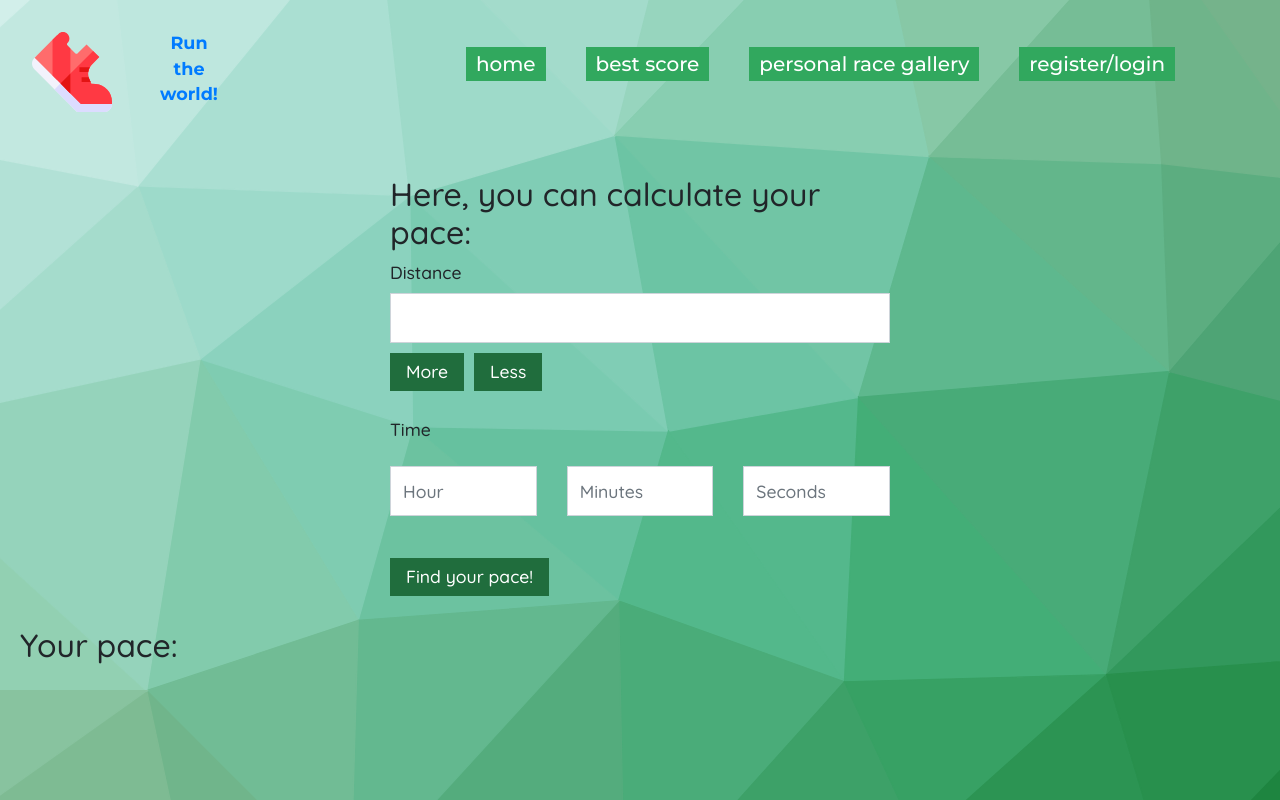
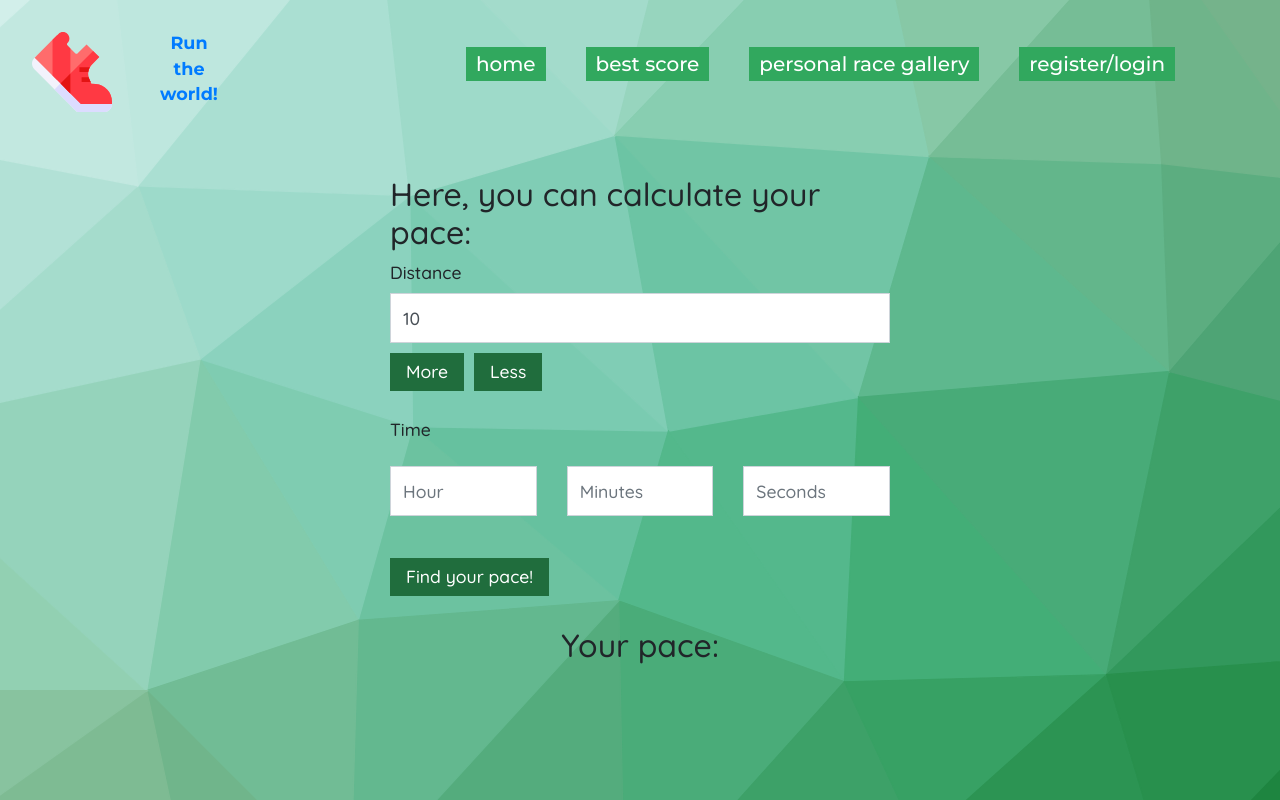
Before and after one commit to annabala/RunningPaceCalculator, a Vue app in the folder running-app/: page /#/ in a window 1280 px wide. Built offline with nearby package versions, Linux system fonts and the light colour scheme.

Commit message:
rename components, add js code to AppCalculatePace comp

```diff
--- a/running-app/src/App.vue
+++ b/running-app/src/App.vue
@@ -9,7 +9,7 @@
               </div>
               <ul id="menu" class="d-flex justify-content-center align-items-center">
               <li><router-link to="/">Home</router-link></li>
-                <li><router-link to="/best-results">Best score</router-link></li>
+                <li><router-link to="/app-results">Best score</router-link></li>
                 <li><router-link to="/personal-race-gallery">Personal race gallery</router-link></li>
                 <li><router-link to="/registration">Register/Login</router-link></li>
               </ul>
@@ -72,24 +72,6 @@ body {
     padding: 30px 0;
 }
 
-
-
-// #vue-app .grid-el:nth-child(1) {
-//     grid-area: 1 / 1 / 2 / 2;
-// }
-
-// // #vue-app .grid-el:nth-child(2) {
-// //     grid-area: 1 / 2 / 2 / 3;
-// // }
-
-// // #vue-app .grid-el:nth-child(3) {
-// //     grid-area: 2 / 1 / 3 / 2;
-// // }
-
-// #vue-app .grid-el:nth-child(2) {
-//     grid-area: 2 / 2 / 3 / 3;
-// }
-
 #vue-app .form {
     max-width: 500px;
     margin: 0 auto;
--- /dev/null
+++ b/running-app/src/components/AppCalculatePace.vue
@@ -0,0 +1,103 @@
+<template>
+  <div class="calculate-pace">
+    <form action="" class="form">
+        <h2 class="h2">Here, you can calculate your pace:</h2>
+        <div class="form-group">
+            <label for="distance">Distance</label>
+            <input type="text" id="distance-input" v-bind:value="distance" class="form-control" required>
+            <button type="button" @click="add(1)">More</button>
+            <button type="button" @click="substract(1)">Less</button>
+        </div>
+        <div class="form-group">
+            <label for="time">Time</label>
+            <div class="row">
+                <div class="col-md-4 my-3"><input type="text" id="hour-input" class="form-control" placeholder="Hour" required><span class="error" aria-live="polite"></span></div>
+                <div class="col-md-4 my-3"><input type="text" id="minutes-input" class="form-control" placeholder="Minutes" required><span class="error" aria-live="polite"></span></div>
+                <div class="col-md-4 my-3"><input type="text" id="seconds-input" class="form-control" placeholder="Seconds" required><span class="error" aria-live="polite"></span></div>
+            </div>
+        </div>
+        <button type="submit" id="show-result" @click="AppCalculatePace()">Find your pace!</button>
+    </form>
+    <div class="calculate-pace--result">
+        <h2 class="h2">Your pace:</h2>
+        <span class="result-div"></span>
+    </div>
+  </div>
+</template>
+
+<script>
+export default {
+  name: 'AppCalculatePace',
+  data() {
+      return {
+        distance: 10,
+        distanceUnit: 'kilometers',
+        result: '<span class="result-time" id="result-time"></span>',
+        newItem: "",
+        itemValues: []
+      }
+  },
+  methods : {
+    add: function(inc) {
+        this.distance += inc;
+        return;
+    },
+    substract: function(dec) {
+        this.distance -= dec;
+        return;
+    },
+    AppCalculatePace: function() {
+        let distance, hour, minutes, seconds, time, result;
+        distance = parseInt(document.getElementById('distance-input').value);
+        hour = parseInt(document.getElementById('hour-input').value);
+        minutes = parseInt(document.getElementById('minutes-input').value);
+        seconds = parseInt(document.getElementById('seconds-input').value);
+        result = document.querySelector('.result-div');
+
+        let hourValue = hour * 60;
+        let minutesValue = minutes * 1;
+        let secondsValue = seconds / 60;
+        let distanceValue = distance * 1;
+        let finalResult = 0;
+
+        time = hourValue + minutesValue + secondsValue;
+
+        finalResult = (time / distanceValue).toFixed(2);
+
+        if(time) {
+                result.innerHTML = `Your result is: ${finalResult} min/km`;
+        } else {
+                alert('Fill empty fields to get a result');
+        }
+
+    },
+    addItem: function() {
+        let elVal, stringValues;
+        let listItem = document.querySelector('.score-list-item');
+        let singleItemValues = document.querySelectorAll('.item-value');
+        let valueArray = Array.prototype.slice.call(singleItemValues);
+        let getValues = valueArray.map((el) => {
+            return elVal = el.value;
+        });
+        if(elVal) {
+            stringValues = getValues.join(', ');
+            listItem.innerHTML = stringValues;
+        }
+    }
+  }
+}
+</script>
+
+<!-- Add "scoped" attribute to limit CSS to this component only -->
+<style scoped lang="scss">
+.calculate-pace {
+    display: flex;
+    flex-direction: column;
+    justify-content: center;
+    &--result {
+    padding: 20px;
+    text-align: center;
+  }
+}
+
+</style>
--- a/running-app/src/components/BestResults.vue
+++ b/running-app/src/components/AppResults.vue
@@ -28,7 +28,7 @@
 
 <script>
 export default {
-  name: 'BestResults'
+  name: 'AppResults'
 }
 </script>
 
--- a/running-app/src/components/CalculatePace.vue
+++ /dev/null
@@ -1,44 +0,0 @@
-<template>
-  <div class="calculate-pace">
-    <form action="" class="form">
-        <h2 class="h2">Here, you can calculate your pace:</h2>
-        <div class="form-group">
-            <label for="distance">Distance</label>
-            <input type="text" id="distance-input" class="form-control" required>
-            <button type="button">More</button>
-            <button type="button">Less</button>
-        </div>
-        <div class="form-group">
-            <label for="time">Time</label>
-            <div class="row">
-                <div class="col-md-4 my-3"><input type="text" id="hour-input" class="form-control" placeholder="Hour" required><span class="error" aria-live="polite"></span></div>
-                <div class="col-md-4 my-3"><input type="text" id="minutes-input" class="form-control" placeholder="Minutes" required><span class="error" aria-live="polite"></span></div>
-                <div class="col-md-4 my-3"><input type="text" id="seconds-input" class="form-control" placeholder="Seconds" required><span class="error" aria-live="polite"></span></div>
-            </div>
-        </div>
-        <button type="submit" id="show-result">Find your pace!</button>
-    </form>
-    <div class="calculate-pace--result">
-        <h2 class="h2">Your pace:</h2>
-        <span class="result-div"></span>
-    </div>
-  </div>
-</template>
-
-<script>
-export default {
-  name: 'CalculatePace'
-}
-</script>
-
-<!-- Add "scoped" attribute to limit CSS to this component only -->
-<style scoped lang="scss">
-.calculate-pace {
-    display: flex;
-    flex-direction: column;
-    justify-content: center;
-    &--result {
-    padding: 20px;
-  }
-}
-</style>
--- a/running-app/src/router/index.js
+++ b/running-app/src/router/index.js
@@ -11,12 +11,12 @@ const routes = [
     component: Home
   },
   {
-    path: '/best-results',
-    name: 'Best-results',
+    path: '/app-results',
+    name: 'App-Results',
     // route level code-splitting
     // this generates a separate chunk (about.[hash].js) for this route
     // which is lazy-loaded when the route is visited.
-    component: () => import(/* webpackChunkName: "" */ '../views/Best-results.vue')
+    component: () => import(/* webpackChunkName: "" */ '../views/App-Results.vue')
   }
 ]
 
--- a/running-app/src/views/Best-results.vue
+++ b/running-app/src/views/App-Results.vue
@@ -1,18 +1,18 @@
 <template>
   <div class="best-results-page">
-    <BestResults/>
+    <AppResults/>
   </div>
 
 </template>
 
 <script>
 // @ is an alias to /src
-import BestResults from '@/components/BestResults.vue'
+import AppResults from '@/components/AppResults.vue'
 
 export default {
-  name: 'best-results',
+  name: 'app-results',
   components: {
-    BestResults
+    AppResults
   }
 }
 </script>
--- a/running-app/src/views/Home.vue
+++ b/running-app/src/views/Home.vue
@@ -1,17 +1,17 @@
 <template>
   <div class="home">
-    <CalculatePace/>
+    <AppCalculatePace/>
   </div>
 </template>
 
 <script>
 // @ is an alias to /src
-import CalculatePace from '@/components/CalculatePace.vue'
+import AppCalculatePace from '@/components/AppCalculatePace.vue'
 
 export default {
   name: 'home',
   components: {
-    CalculatePace
+    AppCalculatePace
   }
 }
 </script>
```
Also changed, not shown: 1 other file (tests, documents, lock files or other folders).
